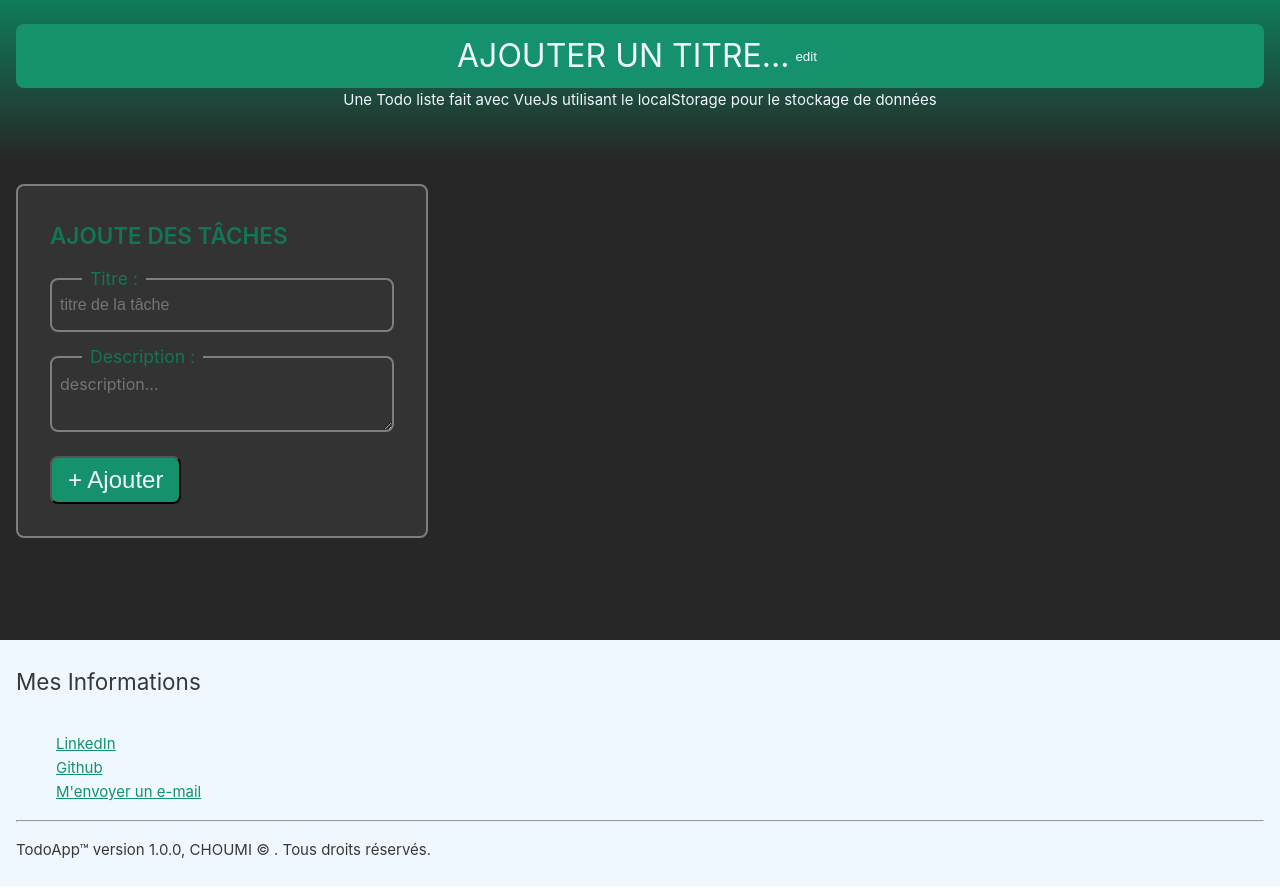
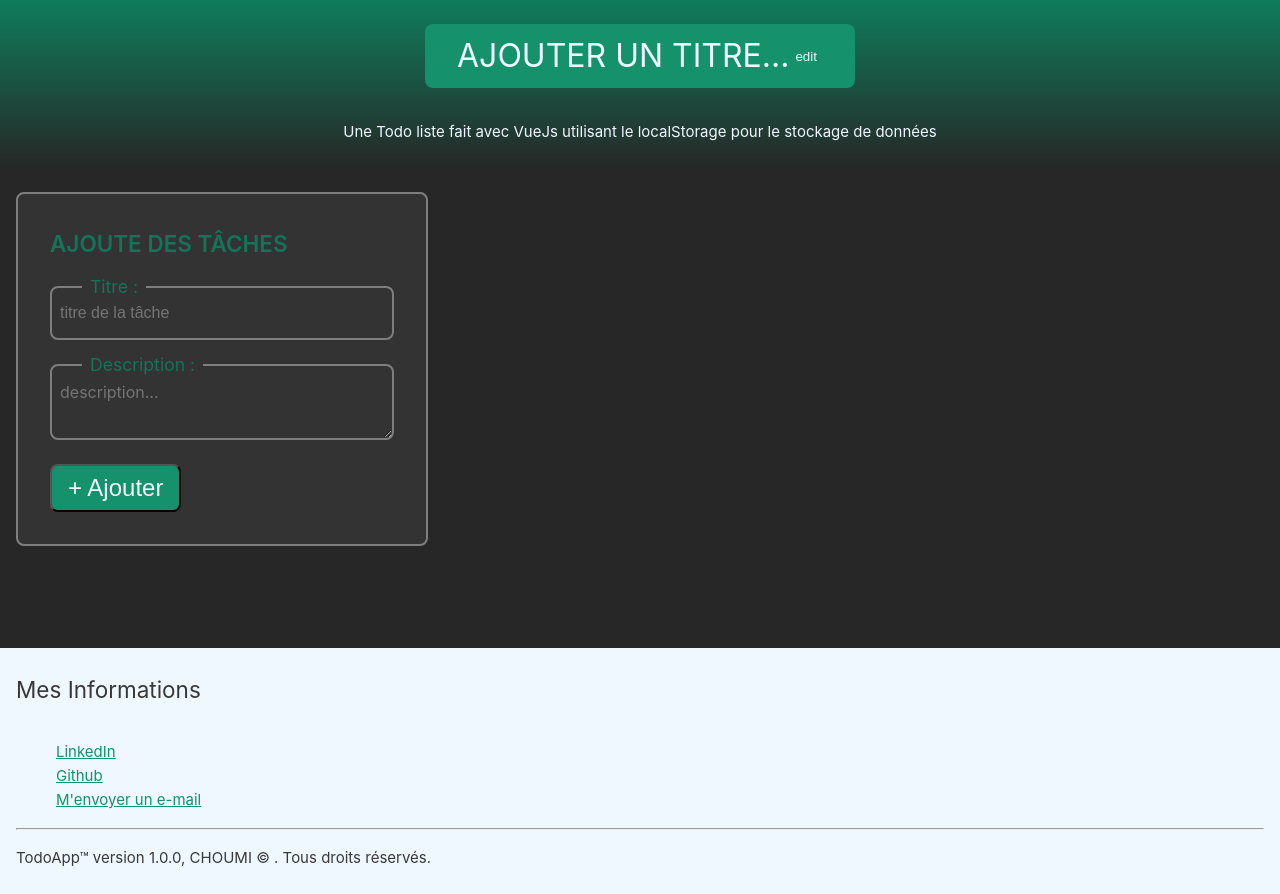
Before and after one commit to CHOUMMANIVONGDimitri/Vue-js-app, a Vue app: page / in a window 1280 px wide. Built offline with nearby package versions, Linux system fonts and the light colour scheme; the HTML template or start-up script is replaced by a standard one.

Commit message:
💄 update title margin

```diff
--- a/src/components/TitleHeader.vue
+++ b/src/components/TitleHeader.vue
@@ -54,6 +54,10 @@ onMounted(() => {
   border: none;
 }
 
+.title-sub {
+  margin-top: 2rem;
+}
+
 .title-container {
   text-transform: uppercase;
   text-align: center;
@@ -67,6 +71,7 @@ onMounted(() => {
   display: flex;
   justify-content: center;
   align-items: center;
+  width: fit-content;
 
   > button {
     color: aliceblue;
```
